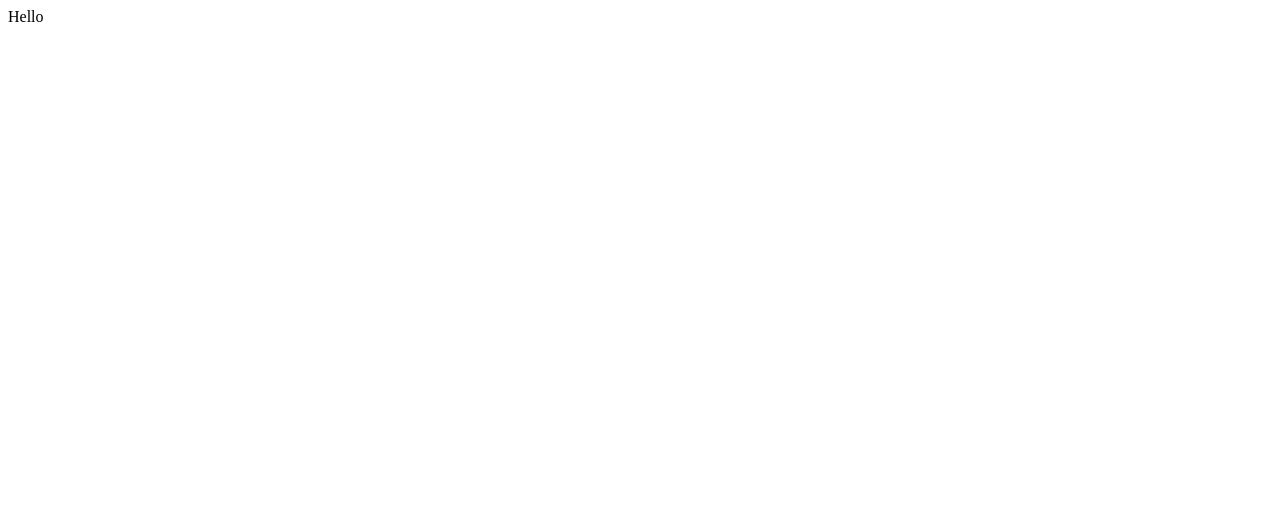
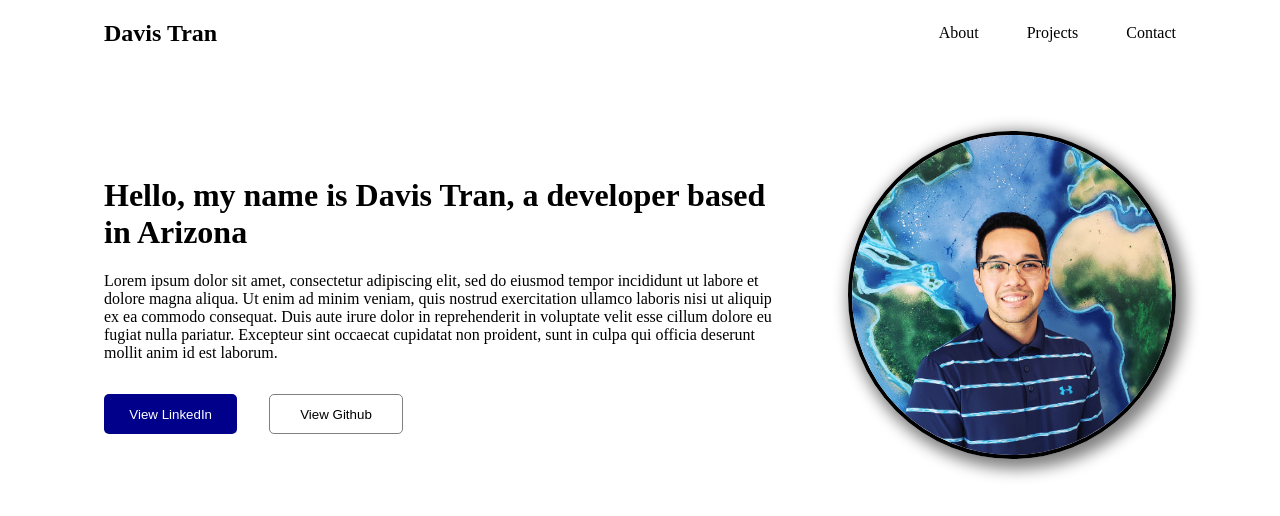
Before and after one commit to DataDaev/portfolio-app, a React (Create React App) app: page /portfolio-app in a window 1280 px wide. Shown: the top 516 px of the page. Built offline with nearby package versions, Linux system fonts and the light colour scheme.

Commit message:
Added navigation and home component with summary

```diff
--- a/package.json
+++ b/package.json
@@ -8,6 +8,7 @@
     "@testing-library/user-event": "^13.5.0",
     "react": "^18.2.0",
     "react-dom": "^18.2.0",
+    "react-router-dom": "^6.22.3",
     "react-scripts": "5.0.1",
     "web-vitals": "^2.1.4"
   },
--- a/src/App.js
+++ b/src/App.js
@@ -1,5 +1,20 @@
+import { Route, Routes, BrowserRouter as Router } from "react-router-dom";
+import Navigation from "./Navigation";
+import Home from "./Home";
+
 function App() {
-  return <div>Hello</div>;
+  return (
+    <Router>
+      <div className="app">
+        <div className="app-container">
+          <Navigation />
+          <Routes>
+            <Route path="/portfolio-app/" element={<Home />} />
+          </Routes>
+        </div>
+      </div>
+    </Router>
+  );
 }
 
 export default App;
--- /dev/null
+++ b/src/Home.js
@@ -0,0 +1,34 @@
+import { Link } from "react-router-dom";
+import Profile from "./assets/Profile.jpg";
+
+export default function Home() {
+  return (
+    <div className="home-container">
+      <div className="summary">
+        <div>
+          <h1>Hello, my name is Davis Tran, a developer based in Arizona</h1>
+          <p>
+            Lorem ipsum dolor sit amet, consectetur adipiscing elit, sed do
+            eiusmod tempor incididunt ut labore et dolore magna aliqua. Ut enim
+            ad minim veniam, quis nostrud exercitation ullamco laboris nisi ut
+            aliquip ex ea commodo consequat. Duis aute irure dolor in
+            reprehenderit in voluptate velit esse cillum dolore eu fugiat nulla
+            pariatur. Excepteur sint occaecat cupidatat non proident, sunt in
+            culpa qui officia deserunt mollit anim id est laborum.
+          </p>
+          <div className="summary-buttons">
+            <Link to="https://www.linkedin.com/in/davisdaitran" target="_blank">
+              <button className="linkedin button">View LinkedIn</button>
+            </Link>
+
+            <Link to="https://github.com/DataDaev" target="_blank">
+              <button className="github button">View Github</button>
+            </Link>
+          </div>
+        </div>
+
+        <img className="profile" src={Profile} alt="Profile of Davis Tran" />
+      </div>
+    </div>
+  );
+}
--- /dev/null
+++ b/src/Navigation.js
@@ -0,0 +1,17 @@
+import { Link } from "react-router-dom";
+
+export default function Navigation() {
+  return (
+    <nav className="navigation">
+      <Link to="/portfolio-app/">
+        <h2>Davis Tran</h2>
+      </Link>
+
+      <ul>
+        <li>About</li>
+        <li>Projects</li>
+        <li>Contact</li>
+      </ul>
+    </nav>
+  );
+}
--- a/src/index.css
+++ b/src/index.css
@@ -0,0 +1,88 @@
+html,
+body {
+  padding: 0;
+  margin: 0;
+}
+
+img,
+svg {
+  display: block;
+}
+
+a {
+  text-decoration: none;
+  color: inherit;
+}
+
+li {
+  list-style-type: none;
+}
+
+.app {
+  display: flex;
+  justify-content: center;
+}
+
+.app-container {
+  width: 1200px;
+}
+
+.navigation {
+  display: flex;
+  justify-content: space-between;
+  /* margin: 2em 6em; */
+  padding: 0 4em;
+}
+
+.navigation ul {
+  display: flex;
+  align-items: center;
+  gap: 3em;
+}
+
+.summary {
+  display: flex;
+  align-items: center;
+  gap: 4em;
+  margin: 4em 4em;
+}
+
+.summary-buttons {
+  display: flex;
+  gap: 2em;
+  padding-top: 1em;
+}
+
+.button {
+  height: 3em;
+  width: 10em;
+  border: none;
+  border-radius: 5px;
+  transition: 0.2s;
+}
+
+.linkedin {
+  background-color: darkblue;
+  color: white;
+}
+
+.github {
+  background-color: white;
+  color: black;
+  border: 1px solid gray;
+}
+
+.button:hover {
+  transform: scale(1.05);
+}
+
+.button:active {
+  transform: scale(1);
+}
+
+.profile {
+  width: 20em;
+  border-radius: 50%;
+  border: 4px solid black;
+  box-shadow: 5px 5px 15px 5px gray;
+}
```
Also changed, not shown: src/assets/Profile.jpg (added), 1 other file (tests, documents, lock files or other folders).
